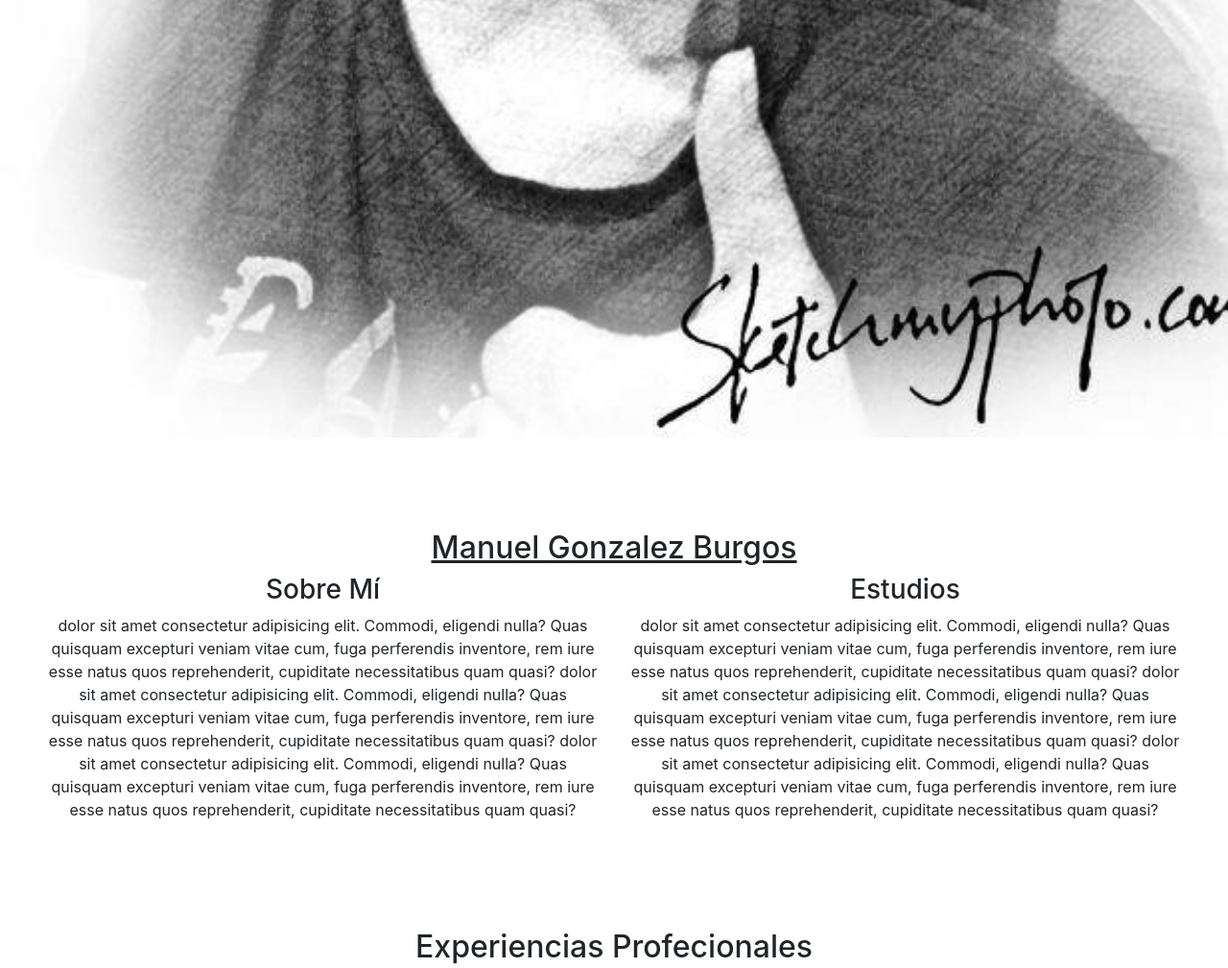
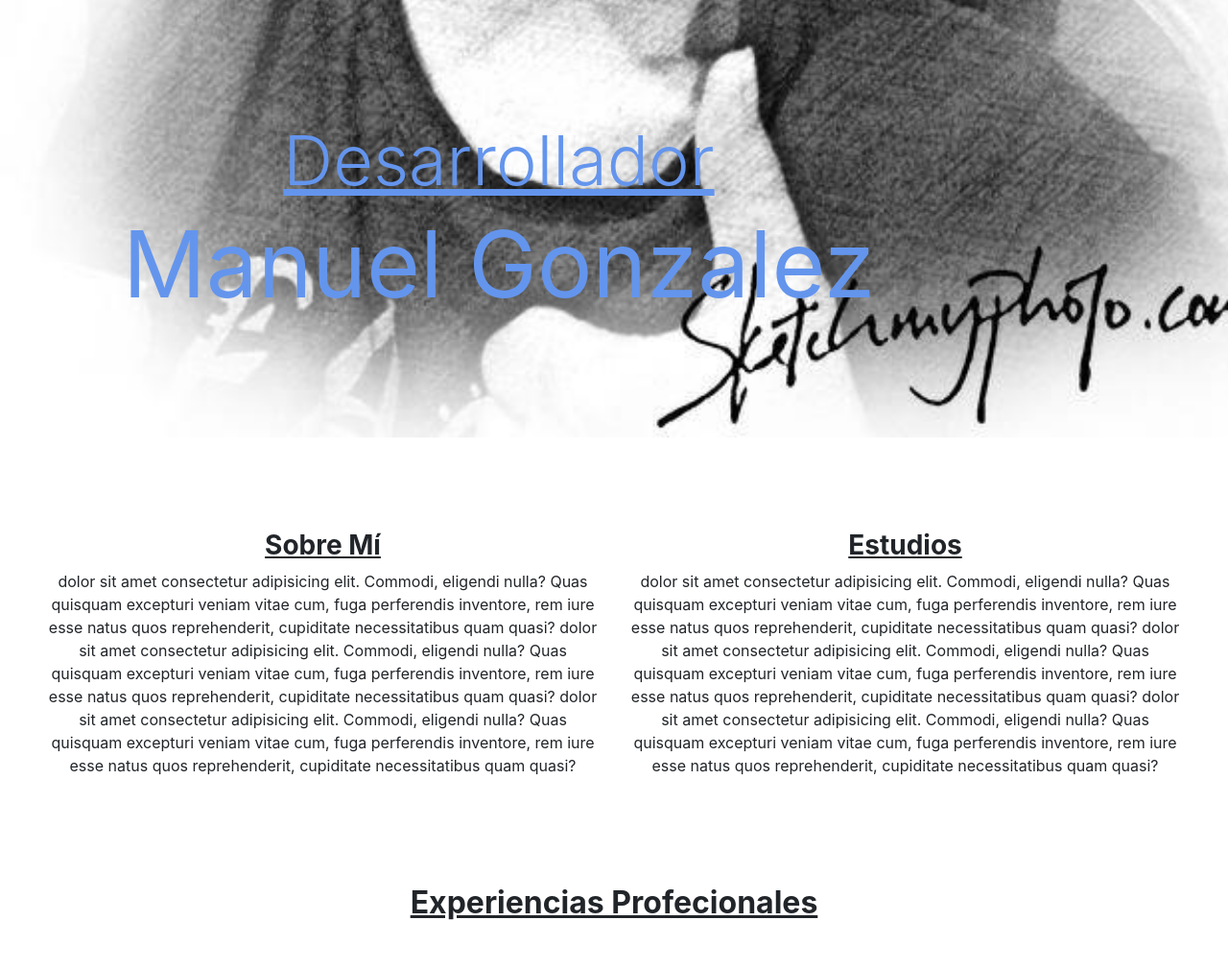
Before and after one commit to Manuel-GB/Portafolio-01, a plain HTML site: page index.html in a window 1280 px wide. Shown: the part 920-1929 px from the top of the page at 96% size. Drawn offline with nearby package versions, Linux system fonts and the light colour scheme; a script that the page names is missing.

Commit message:
v°1.1 fifth commit

```diff
--- a/assets/css/style.css
+++ b/assets/css/style.css
@@ -4,7 +4,6 @@
         display: none;
     }
 }
-
 
 body{
     font-family: 'Abril Fatface', cursive;
@@ -14,9 +13,18 @@ body{
 
 header{
     background-image: url('../img/Perfil.jpg');
+    position: relative;
+    display: inline-block;
     background-repeat: no-repeat;
     background-size: cover;
     padding-bottom: 100%;
+}
+
+.titulo-hero{
+    position: absolute;
+    top: 75%;
+    left: 10%;
+    color: cornflowerblue;
 }
 
 .carousel-indicators {
--- a/index.html
+++ b/index.html
@@ -42,16 +42,18 @@
 
 <!--Encabezado de pagina-->
 <header id="hero-header" class="hero text-dark text-center pt-5 mt-5">
-
+    <div class="titulo-hero">
+        <h2 class="subtille-header display-3"><u>Desarrollador</u></h2>
+        <h1 class="tille-header display-1"><strong>Manuel Gonzalez</strong></h1>
+    </div>
 </header>
 
 <!--Seccion Sobre mi-->
 <section id="about" class="description my-5 p-5 text-center">
     <div>
-        <h2><u>Manuel Gonzalez Burgos</u><br></h3>
         <div class="row">
             <div class="col-md-6">
-                <h3>Sobre Mí</h3>
+                <h3><strong><u>Sobre Mí</u></strong></h3>
                 <p>
                     dolor sit amet consectetur adipisicing elit.
                     Commodi, eligendi nulla? Quas quisquam excepturi
@@ -71,7 +73,7 @@
                 </p>
             </div>
             <div class="col-md-6">
-                <h3>Estudios</h3>
+                <h3><strong><u>Estudios</u></strong></h3>
                 <p>
                     dolor sit amet consectetur adipisicing elit.
                     Commodi, eligendi nulla? Quas quisquam excepturi
@@ -96,7 +98,7 @@
 
 <!--Seccion mi experiencia-->
 <section id="experience" class="container text-center my-5">
-    <h2 class="experience-tittle text-center">Experiencias Profecionales</h2>
+    <h2 class="experience-tittle text-center"><strong><u>Experiencias Profecionales</u></strong></h2>
     <div class="row">
         <div class="col-md-4 my-5">
             <h3>Falabella</h3>
@@ -139,7 +141,7 @@
 
 <!--Seccion mis trabajos-->
 <section id="work" class="container-fluid my-5 p-5 bg-dark">
-    <h2 class="work-tittle text-center text-light p-2 my-2">Ultimos Trabajos</h2>
+    <h2 class="work-tittle text-center text-light p-2 my-2"><strong>Ultimos Trabajos</strong></h2>
     <div id="carouselExampleControls" class="carousel slide" data-ride="carousel">
         <ol class="carousel-indicators text-center">
             <li data-target="#carouselExampleControls" data-slide-to="0" class="active"></li>
```
